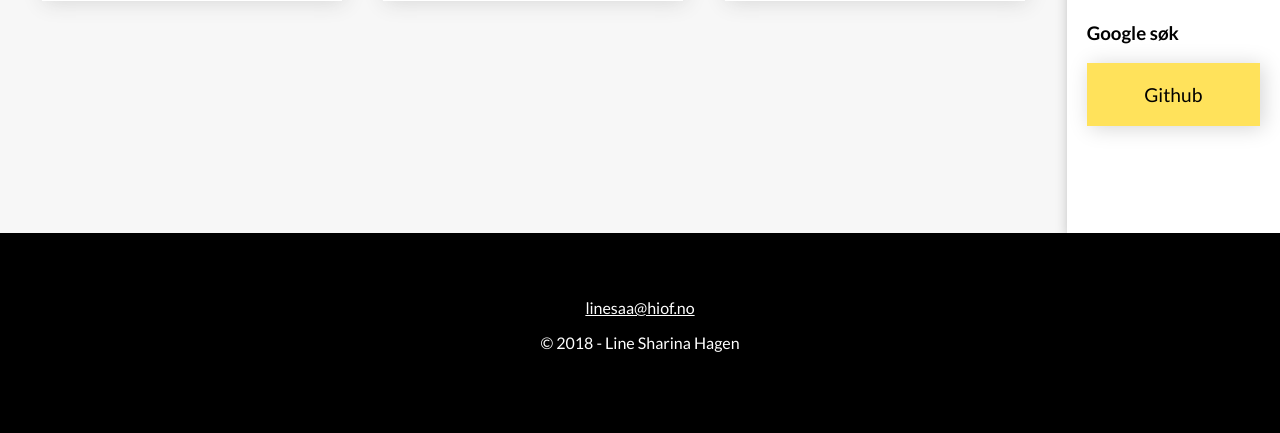
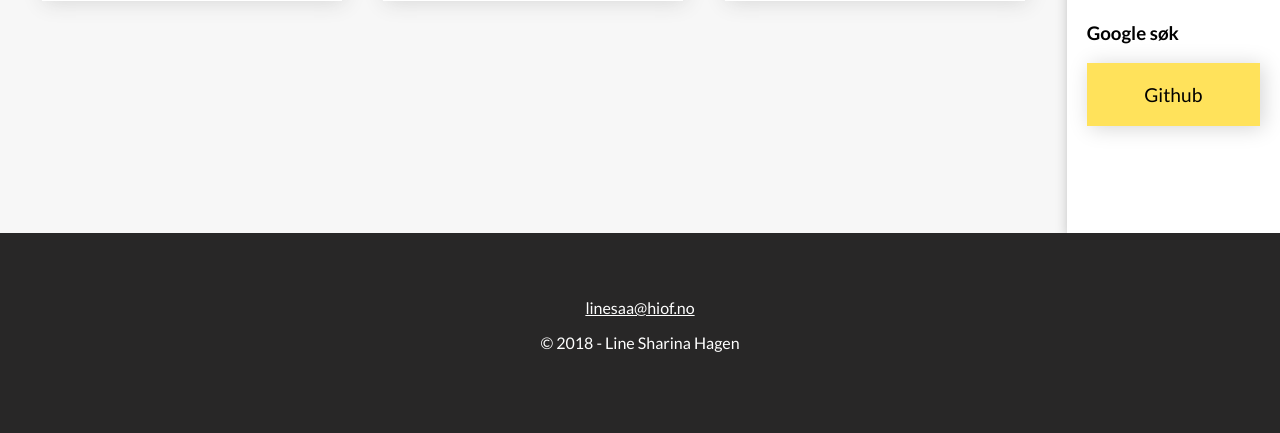
Before and after one commit to linesharina/webutvikling18, a PHP site: page / in a window 1280 px wide. Shown: the part 1267-1700 px from the top of the page. Run offline with PHP 8.4, Linux system fonts and the light colour scheme.

Commit message:
Changed background color for footer

```diff
--- a/oblig2/css/stylesheet.css
+++ b/oblig2/css/stylesheet.css
@@ -125,7 +125,7 @@ a, p {
 	flex-direction: column;
 	justify-content: center;
 	align-items: center;
-	background-color: black;
+	background-color: #282727;
 	color: white;
 }
 
```
